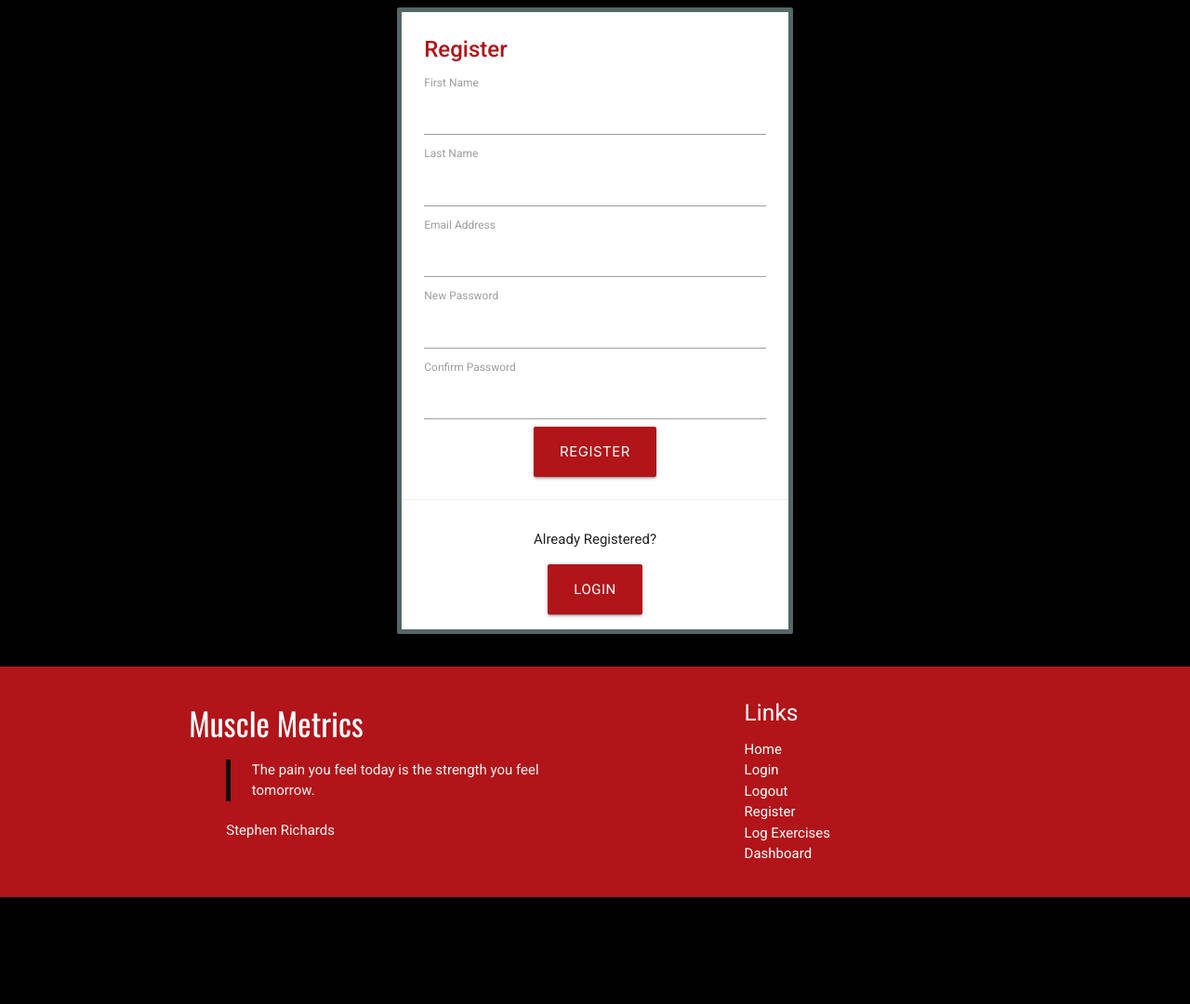
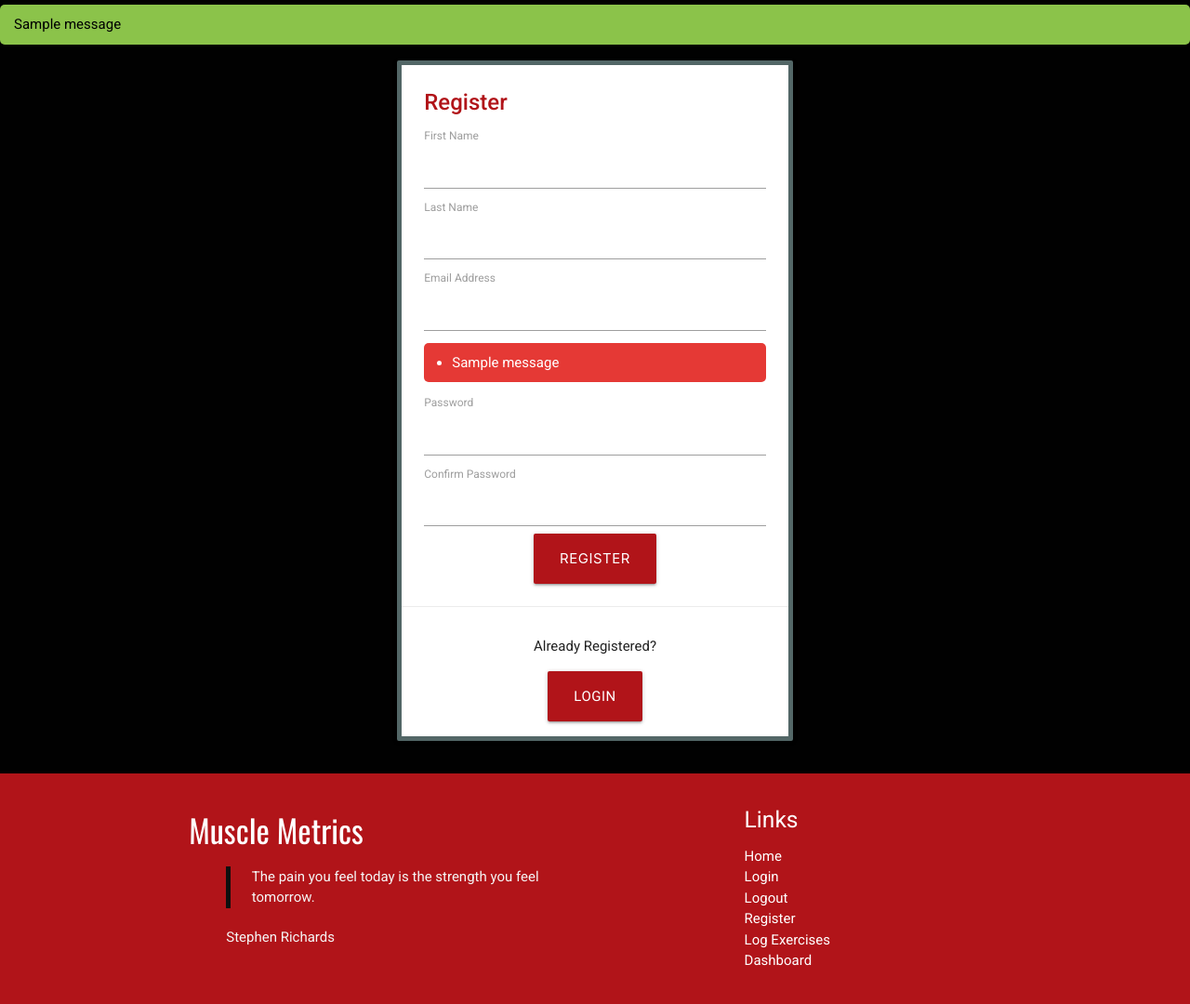
Before and after one commit to Chris-RG1980/code-institute-MSP3, a Flask app: page /register in a window 1280 px wide. Shown: the part 64-1144 px from the top of the page at 93% size. Before the commit the page ends 1029 px from the top, so only its background shows below. Run offline with Flask 3, Linux system fonts and the light colour scheme; tables that the repository leaves empty hold one stand-in row (values such as "Sample post"); one stand-in notice (Sample message) is shown.

Commit message:
Add user logic & error validation macros

```diff
--- a/muscle_metrics/routes.py
+++ b/muscle_metrics/routes.py
@@ -12,13 +12,21 @@ import bcrypt
 # Create registration form
 class RegistrationForm(FlaskForm):
     first_name = StringField("First Name", [InputRequired(), Length(min=1, max=50)])
-    last_name = StringField("Last Name", [InputRequired(), Length(min=1, max=50)])
-    email = EmailField("Email Address", [Email(), InputRequired()])
+    last_name = StringField(
+        "Last Name",
+        [
+            InputRequired(),
+            Length(min=1, max=50, message="Maximum of 1 to 50 characters"),
+        ],
+    )
+    email = EmailField(
+        "Email Address", [Email(message="Email format invalid"), InputRequired()]
+    )
     password = PasswordField(
-        "New Password",
+        "Password",
         [InputRequired(), EqualTo("confirm", message="Passwords must match")],
     )
-    confirm = PasswordField("Confirm Password")
+    confirm = PasswordField("Confirm Password", [InputRequired()])
     submit = SubmitField("Register")
 
 
@@ -30,8 +38,16 @@ def home():
 @app.route("/register", methods=["GET", "POST"])
 def register():
     form = RegistrationForm()
+
     # Form validation
-    if request.method == "POST" and form.validate():
+    if form.validate_on_submit():
+        email = request.form["email"].lower()
+        existing_user = db.session.query(User).filter_by(email=email).first()
+
+        if existing_user:
+            flash("Email Already Exists", "email_error")
+            return redirect(url_for("register"))
+
         hashed_password = bcrypt.hashpw(
             request.form["password"].encode("utf-8"), bcrypt.gensalt()
         )
@@ -39,12 +55,13 @@ def register():
         user = User(
             first_name=request.form["first_name"],
             last_name=request.form["last_name"],
-            email=request.form["email"],
+            email=email,
             password=hashed_password.decode("utf-8"),
             created_date_time=datetime.now(),
         )
         db.session.add(user)
         db.session.commit()
+        flash("Successfully registered, please login", "success")
         return redirect(url_for("login"))
 
     return render_template("register.html", form=form)
--- a/muscle_metrics/static/css/style.css
+++ b/muscle_metrics/static/css/style.css
@@ -43,6 +43,20 @@ nav .brand-logo {
   font-family: Oswald, sans-serif;
 }
 
+/* Flash Messages */
+.flash-bg {
+  background-color: var(--black);
+}
+
+.message {
+  background-color: #B11419;
+  font-family: roboto, sans-serif;
+  font-size: 2rem;
+  padding: 5px;
+  border-radius: 5px;
+
+}
+
 /* Footer */
 
 .footer-color {
@@ -60,6 +74,27 @@ blockquote {
 
 .card-border {
   border: 5px solid rgb(83, 103, 103);
+}
+
+.text-alert {
+  padding: 10px 15px;
+  margin: 5px 0 10px 0;
+  border-radius: 5px;
+}
+
+.text-alert ul {
+  padding-left: 15px;
+  margin: 0;
+}
+
+.text-alert.error {
+  background: #e53935;
+  color: white;
+}
+
+.text-alert.success {
+  background: #8bc34a;
+  color: black;
 }
 
 /* index.html */
--- a/muscle_metrics/templates/base.html
+++ b/muscle_metrics/templates/base.html
@@ -1,4 +1,5 @@
 <!DOCTYPE html>
+{% from "macros/alert.html" import alert %}
 <html lang="en">
   <head>
     <meta charset="UTF-8">
@@ -40,6 +41,16 @@
         <li><a href="">Dashboard</a></li>
       </ul>
     </header>
+    <section class="flash-bg">
+      <!--Flash Messages-->
+      {% with messages = get_flashed_messages(with_categories=true) %}
+        {% if messages %}
+          {% for category, message in messages %}
+            {{ alert(category, message) }}
+          {% endfor %}
+        {% endif %}
+      {% endwith %}
+    </section>
     <main>
       {% block content %}
       {% endblock %}
--- /dev/null
+++ b/muscle_metrics/templates/macros/alert.html
@@ -0,0 +1,5 @@
+{% macro alert(type, message) %}
+  <div class="text-alert {{ type }}">
+    {{ message }}
+  </div>
+{% endmacro %}
--- /dev/null
+++ b/muscle_metrics/templates/macros/validationError.html
@@ -0,0 +1,13 @@
+{% from "macros/alert.html" import alert %}
+{% macro validationError(errors) %}
+
+  {% set error_message %}
+    <ul class="browser-default">
+      {% for error in errors %}
+        <li>{{ error }}</li>
+      {% endfor %}
+    </ul>
+  {% endset %}
+
+  {{ alert('error', error_message) }}
+{% endmacro %}
--- a/muscle_metrics/templates/register.html
+++ b/muscle_metrics/templates/register.html
@@ -1,4 +1,5 @@
 {% extends "base.html" %}
+{% from "macros/validationError.html" import validationError %}
 {% block content %}
 <div class="container">
   <div class="row">
@@ -14,10 +15,21 @@
             {{ form.last_name() }}
             {{ form.email.label }}
             {{ form.email() }}
+            {% if form.email.errors %}
+              {{ validationError(form.password.errors) }}
+            {% endif %}
+            {% with errors = get_flashed_messages(category_filter=["email_error"]) %}
+              {% if errors %}
+                {{ validationError(errors) }}
+              {% endif %}
+            {% endwith %}
             {{ form.password.label }}
             {{ form.password() }}
             {{ form.confirm.label }}
             {{ form.confirm() }}
+            {% if form.password.errors %}
+              {{ validationError(form.password.errors) }}
+            {% endif %}
             <div class="center-align">
               <button type="submit" name="submit" class="waves-effect waves-light btn-large">Register</button>
             </div>
```
Also changed, not shown: muscle_metrics/static/js/script.js (line endings or trailing spaces).
